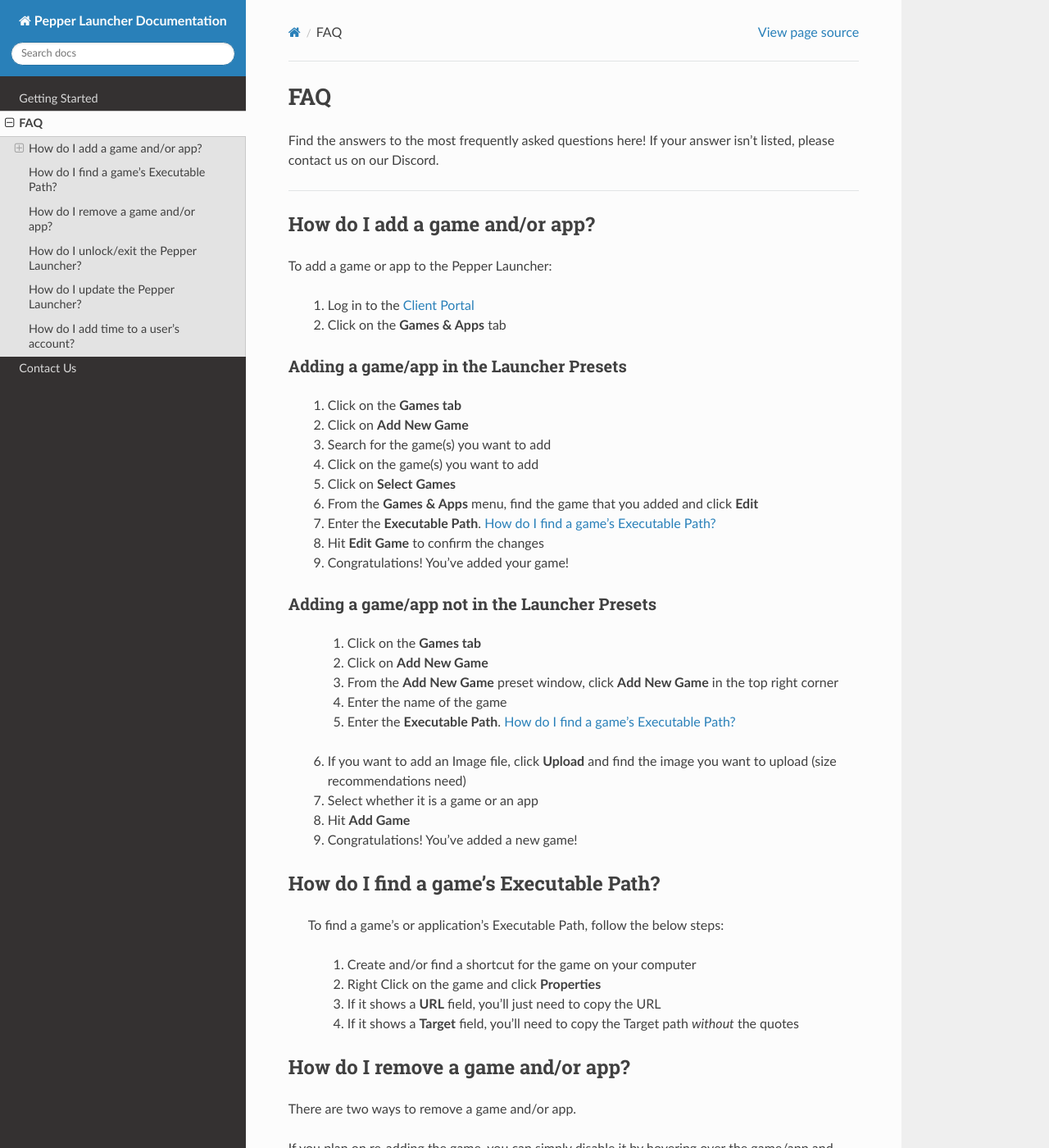
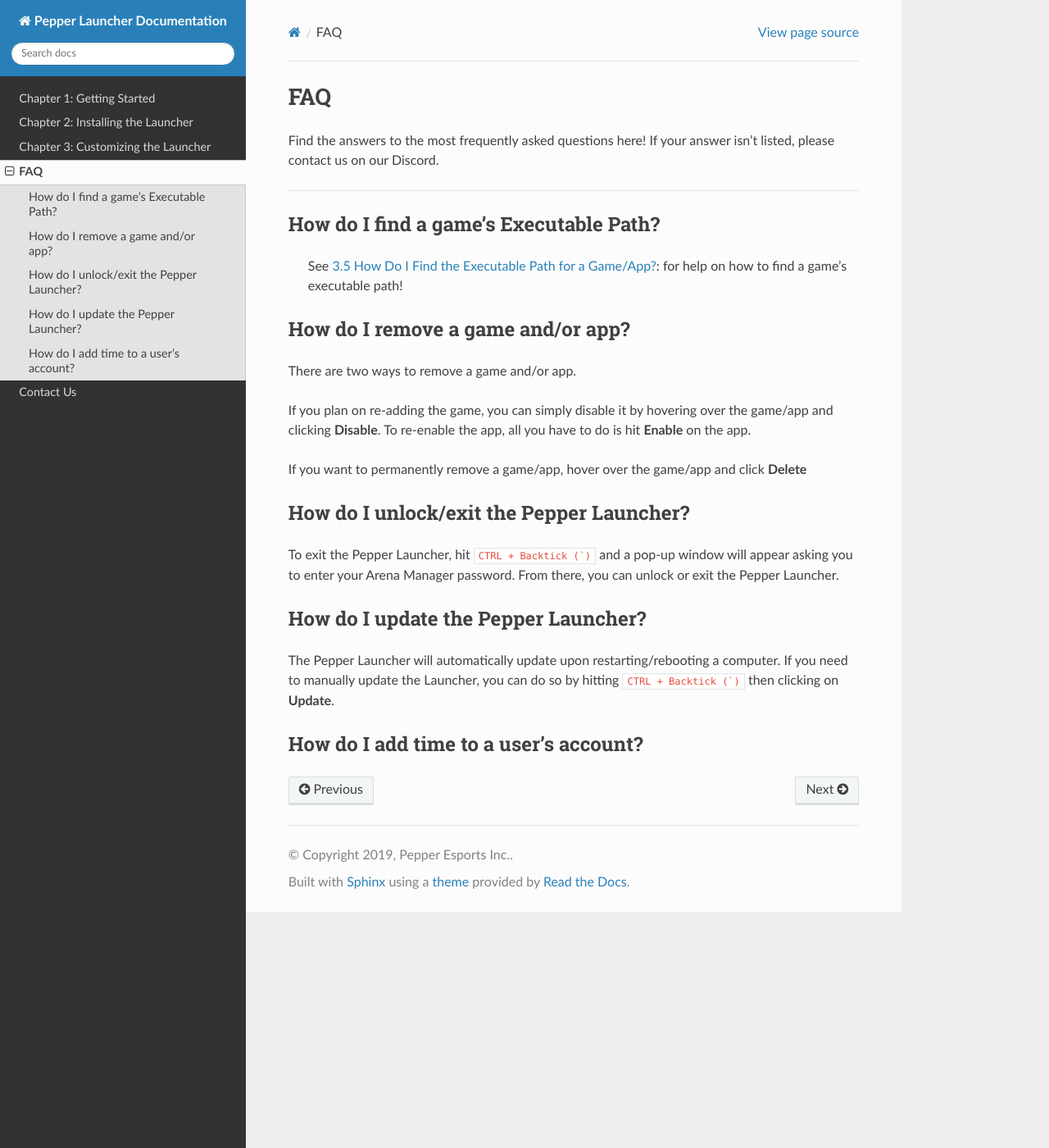
Before and after one commit to thorsty/PepperLauncher_Documentation, a Sphinx documentation site: the page built from docs/source/FAQ.rst, in a window 1280 px wide and 1400 px high. Shown: the whole window at 82% size. Built offline with Sphinx 7.4.7 and the Read the Docs theme 2.0.0, drawn with Linux system fonts in a browser that asks for light colours; pages that are not in the unit, such as notebooks, are missing from menus.

Commit message:
adding version 2

```diff
--- a/docs/source/Contact Us.rst
+++ b/docs/source/Contact Us.rst
@@ -5,7 +5,7 @@
 
 Additional Help
 -----
-If you need help with an issue that is not listed in the documentation, please reach out to us on our Discord [NEEDS LINK] or by emailing us at support@pepper.gg
+If you need help with an issue that is not listed in the documentation, please reach out to us on our `Discord <https://discord.gg/M7Pu2uu>`_ or by emailing us at support@pepper.gg
 
 Sales & Product Inquries
 -------------------------
--- a/docs/source/FAQ.rst
+++ b/docs/source/FAQ.rst
@@ -9,46 +9,10 @@
    FAQ
 _______________________________
 
-How do I add a game and/or app?
-^^^^^^^^^^^^^^^^^^^^^^^^^^^^^^^
-To add a game or app to the Pepper Launcher:
-
-	1. Log in to the  `Client Portal <https://client.pepper.gg>`_
-	2. Click on the **Games & Apps** tab
-
-Adding a game/app in the Launcher Presets
----------------------------------------
-
-   #. Click on the **Games tab**
-   #. Click on **Add New Game**
-   #. Search for the game(s) you want to add
-   #. Click on the game(s) you want to add
-   #. Click on **Select Games**
-   #. From the **Games & Apps** menu, find the game that you added and click **Edit**
-   #. Enter the **Executable Path**. :ref:`How do I find a game's Executable Path?`
-   #. Hit **Edit Game** to confirm the changes
-   #. Congratulations! You've added your game!
-
-Adding a game/app not in the Launcher Presets
---------------------------------------------
-	1. Click on the **Games tab**
-	2. Click on **Add New Game**
-	3. From the **Add New Game** preset window, click **Add New Game** in the top right corner
-	4. Enter the name of the game
-	5. Enter the **Executable Path**. :ref:`How do I find a game's Executable Path?`
-    6. If you want to add an Image file, click **Upload** and find the image you want to upload (size recommendations need)
-    7. Select whether it is a game or an app
-    8. Hit **Add Game**
-    9. Congratulations! You've added a new game!
 
 How do I find a game's Executable Path?
 ^^^^^^^^^^^^^^^^^^^^^^^^^^^^^^^^^^^^^^^^
-	To find a game's or application's Executable Path, follow the below steps:
-
-		1. Create and/or find a shortcut for the game on your computer
-		2. Right Click on the game and click **Properties**
-		3. If it shows a **URL** field, you'll just need to copy the URL
-		4. If it shows a **Target** field, you'll need to copy the Target path *without* the quotes
+	See :ref:`Executable Path`: for help on how to find a game's executable path!
 
 
 How do I remove a game and/or app?
```
Also changed, not shown: docs/source/Customizing the Launcher.rst (added, +121 -0 lines), docs/source/Getting Started.rst (+35 -58 lines), docs/source/Installing the Launcher.rst (+25 -5 lines), docs/source/Updating the launcher.rst (added, +14 -0 lines), docs/source/index.rst (+5 -4 lines), 5 other files.
